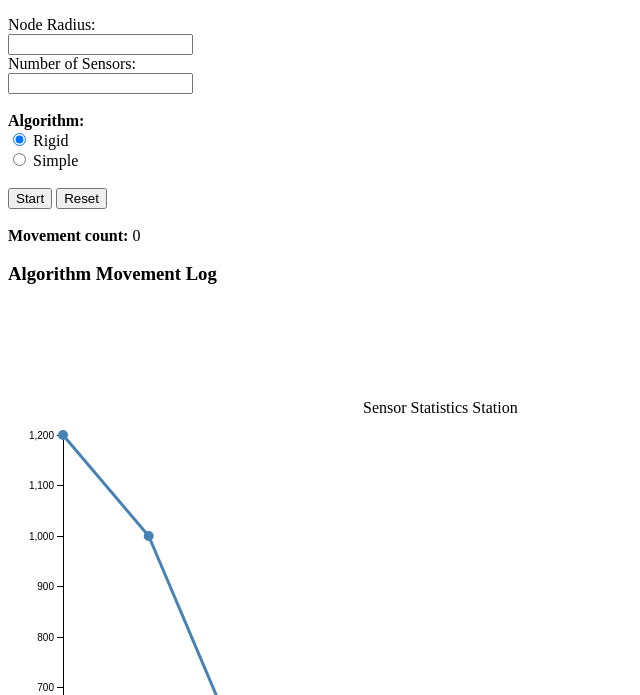
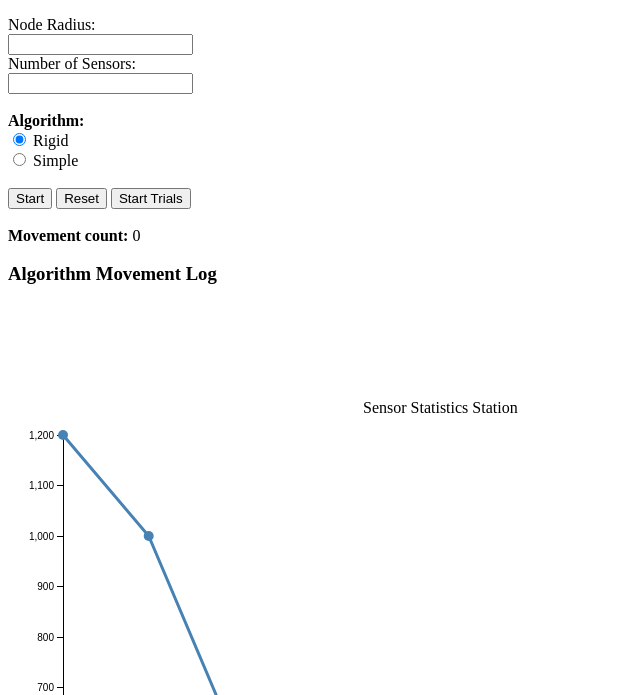
Before and after one commit to bazadactyl/sensors, a plain HTML site: page index.html in a window 1280 px wide. Shown: the part 105-800 px from the top of the page, without its empty margins (0-640 px from the left). Drawn offline with Linux system fonts and the light colour scheme.

Commit message:
add simulation button to html

```diff
--- a/index.html
+++ b/index.html
@@ -30,6 +30,7 @@
         </br>
         <button  id = "start_button" name="start" onclick="runSimulation()"> Start </button>
         <button  id = "reset" name="reset" onclick="resetSimulation()"> Reset </button>
+        <button  id = "start_simulation" name="simulation" onclick="runGraphSimulation()"> Start Trials </button>
     </div>
     <div id= "movement">
         </br>
```
